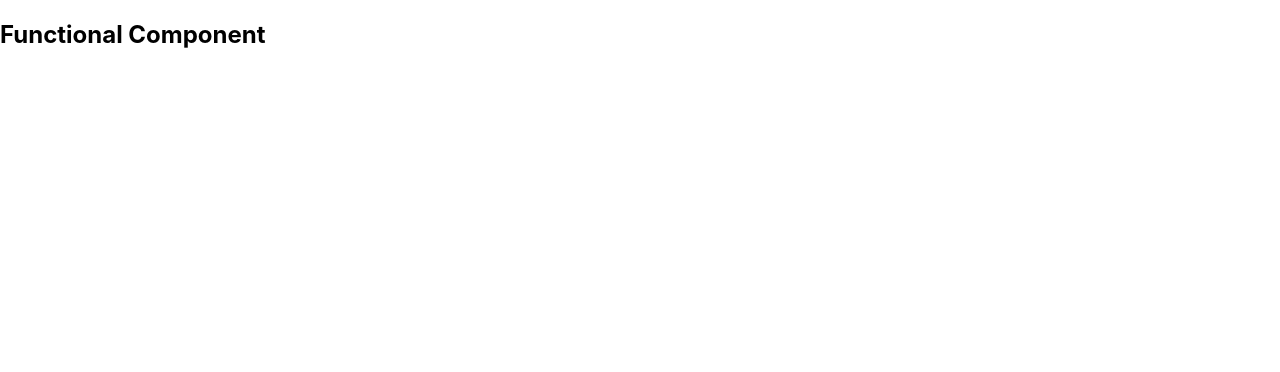
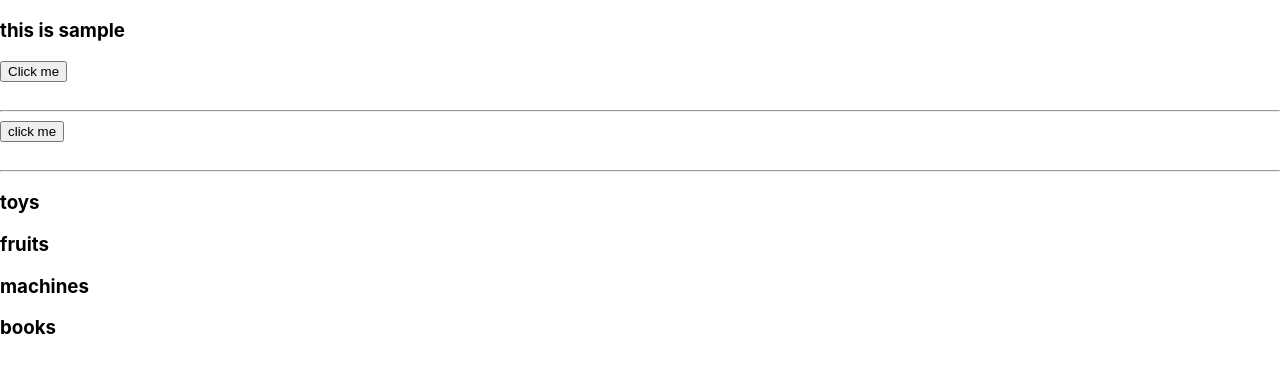
Before and after one commit to jayanth-999/my-react-app, a React (Create React App) app: page / in a window 1280 px wide. Shown: the top 372 px of the page. Built offline with nearby package versions, Linux system fonts and the light colour scheme.

Commit message:
challenge-3 completed

```diff
--- a/src/Components/ClassComponent.jsx
+++ /dev/null
@@ -1,9 +0,0 @@
-import React from "react";
-
-class sample extends React.Component{
-    render(){
-        return console.log("Sample");
-    }
-}
-
-export default sample;
--- /dev/null
+++ b/src/Components/EventHandlerAndBind.jsx
@@ -0,0 +1,37 @@
+import React, { Component } from "react";
+
+class SampleComponent extends Component{
+    constructor(){
+        super()
+        this.state={
+            statement:"this is sample"
+
+        };
+        this.clickUpdate=this.clickUpdate.bind(this)
+        this.clickHover=this.clickHover.bind(this)
+    }
+
+    clickUpdate(){
+        this.setState({
+            statement:"you have clicked",
+
+        })
+    }
+    clickHover(){
+        this.setState({
+            statement:"you hover over the button"
+        })
+    }
+    render(){
+        // console.log(this)
+        return (
+            <div>
+               <h3>{this.state.statement}{this.state.ccount}</h3>
+
+               <button onClick={this.clickUpdate} onMouseOver={this.clickHover}>Click me</button>
+            </div>
+        )
+    }
+}
+
+export default SampleComponent
--- a/src/Components/FunctionalComponent.jsx
+++ /dev/null
@@ -1,7 +0,0 @@
-function sample(){
-    return (<h2>Functional Component</h2>
-
-    );
-}
-
-export default sample;
--- /dev/null
+++ b/src/Components/ParentComponent.jsx
@@ -0,0 +1,19 @@
+import { Component } from "react";
+import ChildComponent from "./childComponent";
+
+
+class ParentComponent extends Component{
+
+    clickUpdate(){
+        console.log("this is from parent component")
+    }
+    render(){
+        return(
+            <div>
+                <ChildComponent Upadte={this.clickUpdate}></ChildComponent>
+            </div>
+        )
+    }
+}
+
+export default ParentComponent
--- /dev/null
+++ b/src/Components/childComponent.jsx
@@ -0,0 +1,15 @@
+import { Component } from "react";
+
+
+class ChildComopnent extends Component{
+
+    render(){
+        return (
+            <div>
+                <button onClick={this.props.Upadte}> click me</button>
+            </div>
+        )
+    }
+}
+
+export default ChildComopnent
--- /dev/null
+++ b/src/Components/listComponent.jsx
@@ -0,0 +1,17 @@
+import { Component } from "react";
+
+class ListComponent extends Component{
+
+    render(){
+        const mylist=['toys','fruits','machines','books']
+        return (
+            <div>{
+                mylist.map(item=>(
+                    <h3 key={item}>{item}</h3>
+                ))}
+            </div>
+        )
+    }
+}
+
+export default ListComponent
--- a/src/index.js
+++ b/src/index.js
@@ -3,17 +3,22 @@ import ReactDOM from 'react-dom/client';
 import './index.css';
 // import App from './App';
 import reportWebVitals from './reportWebVitals';
-import SampleClassComponent from './Components/ClassComponent'
-import SampleFunctioanlComonent from './Components/FunctionalComponent';
+import SampleComponent from './Components/EventHandlerAndBind';
+import ParentComponent from './Components/ParentComponent';
+import ListComponent from './Components/listComponent';
 
 const root = ReactDOM.createRoot(document.getElementById('root'));
 root.render(
   <React.StrictMode>
     {/* <App/> */}
-    <SampleClassComponent/>
-    <SampleFunctioanlComonent/>
+   <SampleComponent></SampleComponent>
+   <br></br>
+   <hr></hr>
+   <ParentComponent></ParentComponent>
+   <br></br>
+   <hr></hr>
+   <ListComponent></ListComponent>
   </React.StrictMode>
-
 );
 
 // If you want to start measuring performance in your app, pass a function
```
